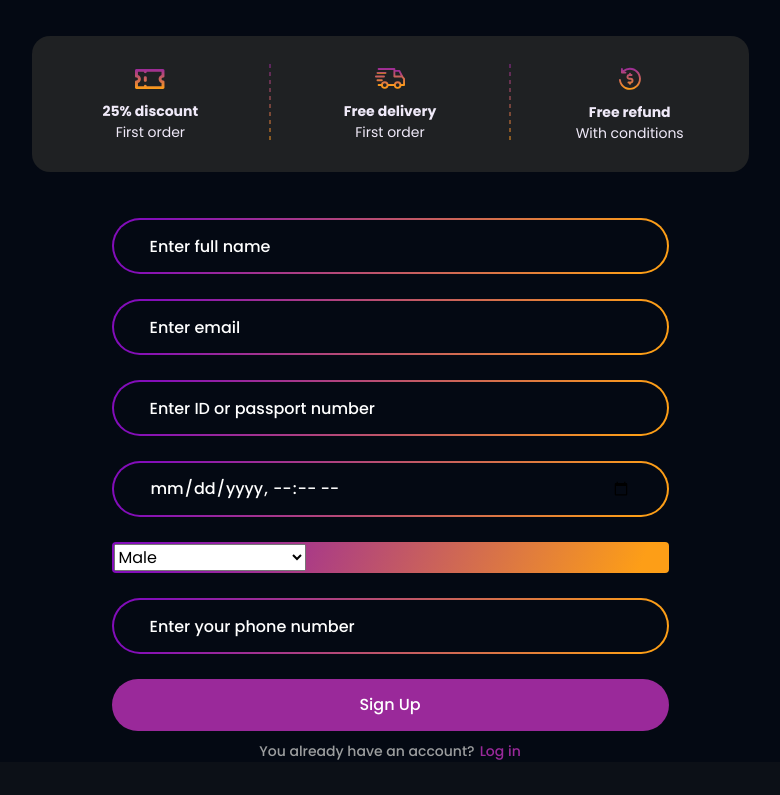
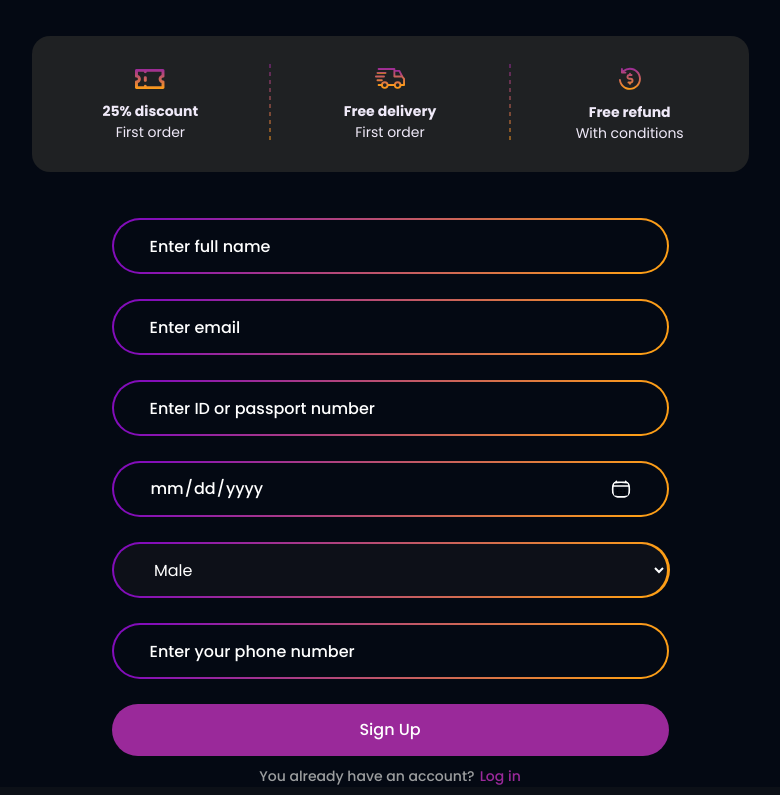
Before and after one commit to arivvera/ShopPicks, a Next.js app: page /finish-sign-up in a window 1280 px wide. Shown: the part 407-1202 px from the top of the page, without its empty margins (250-1030 px from the left). Built offline with nearby package versions, Linux system fonts and the light colour scheme; no server answers.

Commit message:
Fixed form to sign up users after auth0

```diff
--- a/src/app/finish-sign-up/page.module.css
+++ b/src/app/finish-sign-up/page.module.css
@@ -131,3 +131,36 @@
     margin-top: 30px;
     margin-bottom: 151px;
 }
+
+.gender-select{
+    border: transparent 2px;
+    border-radius: 108px;
+    height: 52px;
+    width: 553px;
+    color: #FFFFFF;
+    background-color: #0D1018;
+    padding-left: 36px;
+    padding-right: 36px;
+}
+
+.gender-select-wrapper{
+    background: linear-gradient(112.12deg, #830DBA 6.85%, #FD9E17 94.58%);
+    border: transparent 4px;
+    border-radius: 108px;
+    height: 56px;
+    width: 558px;
+    display: flex;
+    flex-wrap: wrap;
+    align-content: center;
+    justify-content: center;
+    align-items: center;
+}
+.dateInput {
+
+}
+
+.dateInput::-webkit-calendar-picker-indicator {
+    background: #040913;
+    border-radius: 50%;
+    background-image: url("../assets/images/sign-up/calendar.svg") ;
+}
--- a/src/app/finish-sign-up/page.tsx
+++ b/src/app/finish-sign-up/page.tsx
@@ -131,12 +131,11 @@ export default function SignUpAuth0() {
                     </div>
                     <div className={`${styles[""]} ${styles[""]}`}>
                         <BorderWrapper borderSize={2}>
-                            <input type="datetime-local" name="birthDate" onChange={handleChange} required />
+                            <input type="date" className={styles.dateInput} name="birthDate" onChange={handleChange} required />
                         </BorderWrapper>
                     </div>
-                    <div className={`${styles[""]} ${styles[""]}`}>
-                        <BorderWrapper borderSize={2}>
-                            <select name="gender" onChange={handleChange} required>
+                    <div className={`${styles["gender-select-wrapper"]} ${styles[""]}`}>
+                            <select className={styles["gender-select"]} name="gender" onChange={handleChange} required>
                                 <option value="" disabled >
                                     What is your gender?
                                 </option>
@@ -145,7 +144,7 @@ export default function SignUpAuth0() {
                                 <option value={2}>Female</option>
                                 <option value={3}>Other</option>
                             </select>
-                        </BorderWrapper>
+
                     </div>
                     <div className={`${styles[""]} ${styles[""]}`}>
                         <BorderWrapper borderSize={2}>
```
Also changed, not shown: src/app/assets/images/sign-up/calendar.svg (added).
